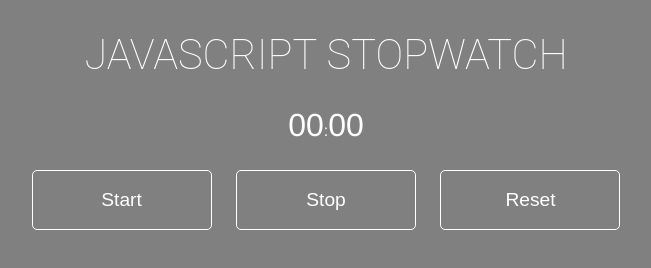
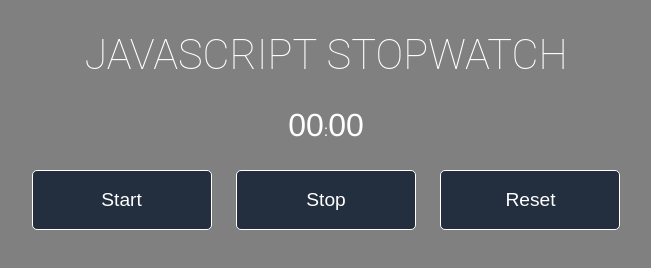
Before and after one commit to dennisbast/stopwatch, a plain HTML site: page index.html in a window 1280 px wide. Shown: the whole page, without its empty margins (314-965 px from the left). Drawn offline with Linux system fonts and the light colour scheme.

Commit message:
changed background color

```diff
--- a/style.css
+++ b/style.css
@@ -1,6 +1,7 @@
-body{
+body {
   background-color: grey;
-    font-family: "HelveticaNeue-Light", "Helvetica Neue Light", "Helvetica Neue", Arial, Helvetica, sans-serif, "Lucida Grande";
+  font-family: "HelveticaNeue-Light", "Helvetica Neue Light", "Helvetica Neue",
+    Arial, Helvetica, sans-serif, "Lucida Grande";
   height: 100%;
 }
 
@@ -12,19 +13,20 @@ body{
 }
 
 h1 {
-    font-family: 'Roboto', sans-serif;
+  font-family: "Roboto", sans-serif;
   font-weight: 100;
   font-size: 2.6em;
   text-transform: uppercase;
 }
 
-#seconds, #tens {
+#seconds,
+#tens {
   font-size: 2em;
 }
 
 button {
   border-radius: 5px;
-    background-color: grey;
+  background-color: #232f3e;
   color: white;
   border: solid 1px white;
   text-decoration: none;
```
Lines whose indentation alone changed are shown as unchanged.
